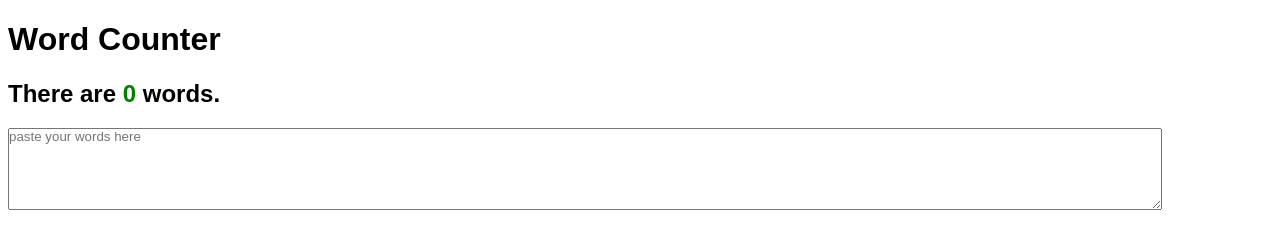
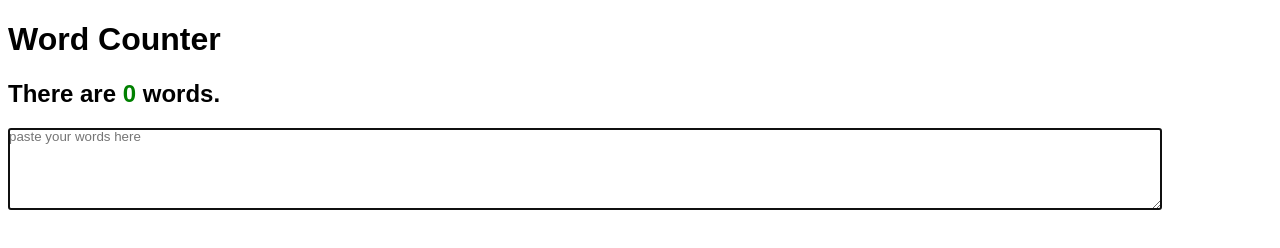
Before and after one commit to portsoc/wordcount, a plain HTML site: page index.html in a window 1280 px wide. Drawn offline with Linux system fonts and the light colour scheme.

Commit message:
add autofocus

```diff
--- a/index.html
+++ b/index.html
@@ -26,7 +26,7 @@ span.bad {
 
 <h1>Word Counter</h1>
 <h2>There are <span id=result>0</span> words.</h2>
-<textarea id=t placeholder="paste your words here"></textarea>
+<textarea id=t placeholder="paste your words here" autofocus></textarea>
 
 <script>
 	function update(e) {
```
